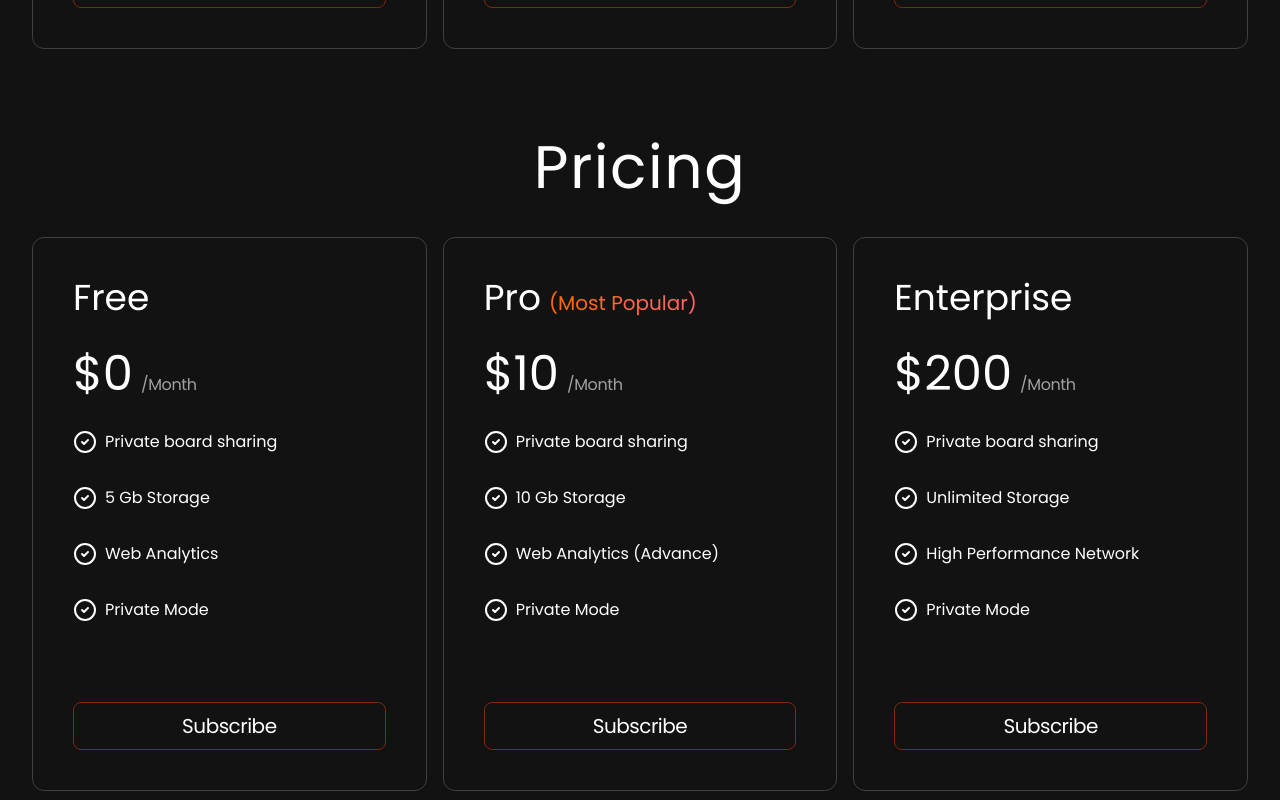
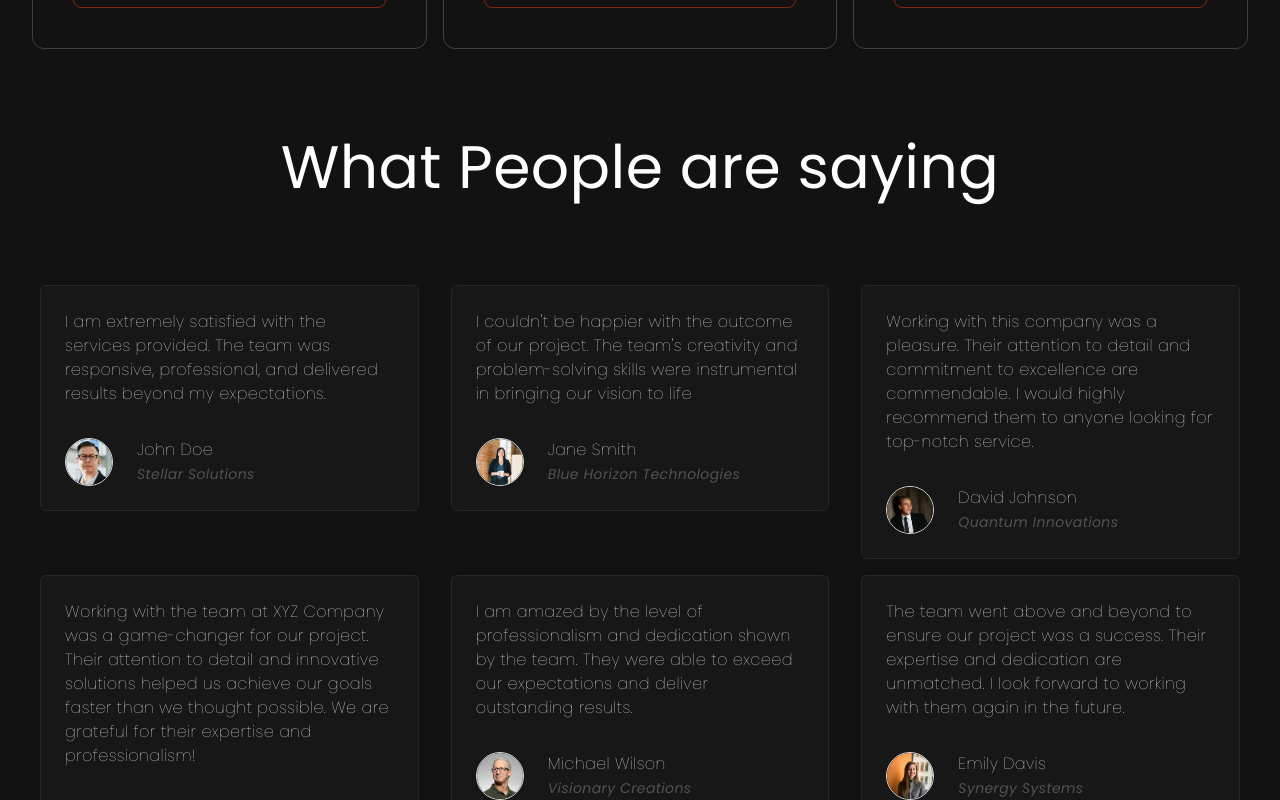
Before and after one commit to shanbhae/VirtualR, a React (Vite) app: page / in a window 1280 px wide. Shown: the part 3140-3940 px from the top of the page. Built offline with nearby package versions, Linux system fonts and the light colour scheme; the HTML template or start-up script is replaced by a standard one.

Commit message:
Update Testimonials.jsx

```diff
--- a/src/components/Testimonials.jsx
+++ b/src/components/Testimonials.jsx
@@ -1,42 +1,29 @@
-import { CheckCircle2 } from "lucide-react";
-import { pricingOptions } from "../constants/Index";
+import { testimonials } from "../constants";
 
-const Pricing = () => {
+const Testimonials = () => {
   return (
-    <div className="mt-20">
-      <h2 className="text-3xl sm:text-5xl lg:text-6xl text-center my-8 tracking-wide">
-        Pricing
+    <div className="mt-20 tracking-wide">
+      <h2 className="text-3xl sm:text-5xl lg:text-6xl text-center my-10 lg:my-20">
+        What People are saying
       </h2>
-      <div className="flex flex-wrap">
-        {pricingOptions.map((option, index) => (
-          <div key={index} className="w-full sm:w-1/2 lg:w-1/3 p-2">
-            <div className="p-10 border border-neutral-700 rounded-xl">
-              <p className="text-4xl mb-8">
-                {option.title}
-                {option.title === "Pro" && (
-                  <span className="bg-gradient-to-r from-orange-500 to-red-400 text-transparent bg-clip-text text-xl mb-4 ml-2">
-                    (Most Popular)
+      <div className="flex flex-wrap justify-center">
+        {testimonials.map((testimonial, index) => (
+          <div key={index} className="w-full sm:w-1/2 lg:w-1/3 px-4 py-2">
+            <div className="bg-neutral-900 rounded-md p-6 text-md border border-neutral-800 font-thin">
+              <p>{testimonial.text}</p>
+              <div className="flex mt-8 items-start">
+                <img
+                  className="w-12 h-12 mr-6 rounded-full border border-neutral-300"
+                  src={testimonial.image}
+                  alt=""
+                />
+                <div>
+                  <h6>{testimonial.user}</h6>
+                  <span className="text-sm font-normal italic text-neutral-600">
+                    {testimonial.company}
                   </span>
-                )}
-              </p>
-              <p className="mb-8">
-                <span className="text-5xl mt-6 mr-2">{option.price}</span>
-                <span className="text-neutral-400 tracking-tight">/Month</span>
-              </p>
-              <ul>
-                {option.features.map((feature, index) => (
-                  <li key={index} className="mt-8 flex items-center">
-                    <CheckCircle2 />
-                    <span className="ml-2">{feature}</span>
-                  </li>
-                ))}
-              </ul>
-              <a
-                href="#"
-                className="inline-flex justify-center items-center text-center w-full h-12 p-5 mt-20 tracking-tight text-xl hover:bg-orange-900 border border-orange-900 rounded-lg transition duration-200"
-              >
-                Subscribe
-              </a>
+                </div>
+              </div>
             </div>
           </div>
         ))}
@@ -45,4 +32,4 @@
   );
 };
 
-export default Pricing;
+export default Testimonials;
```
